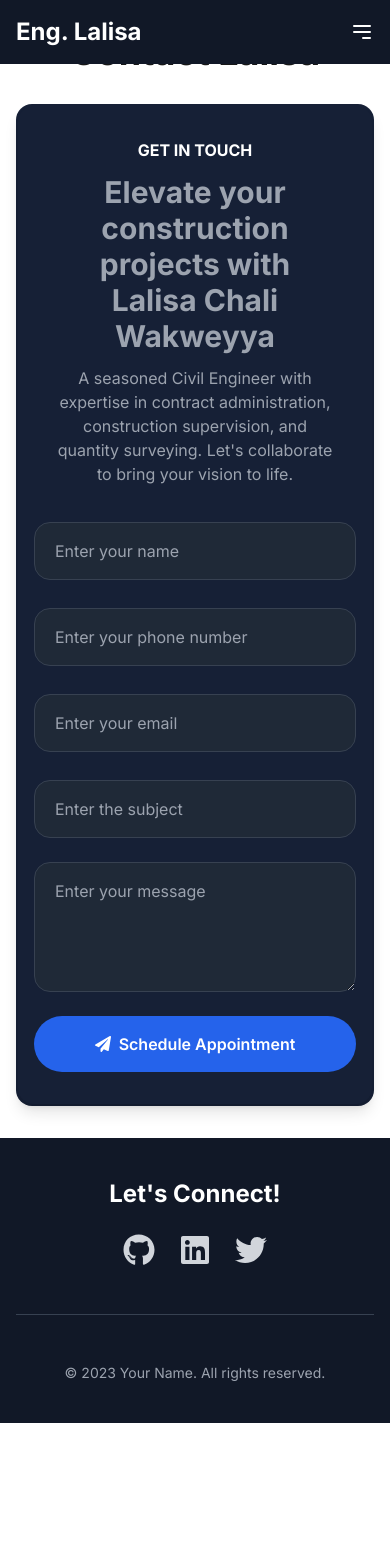
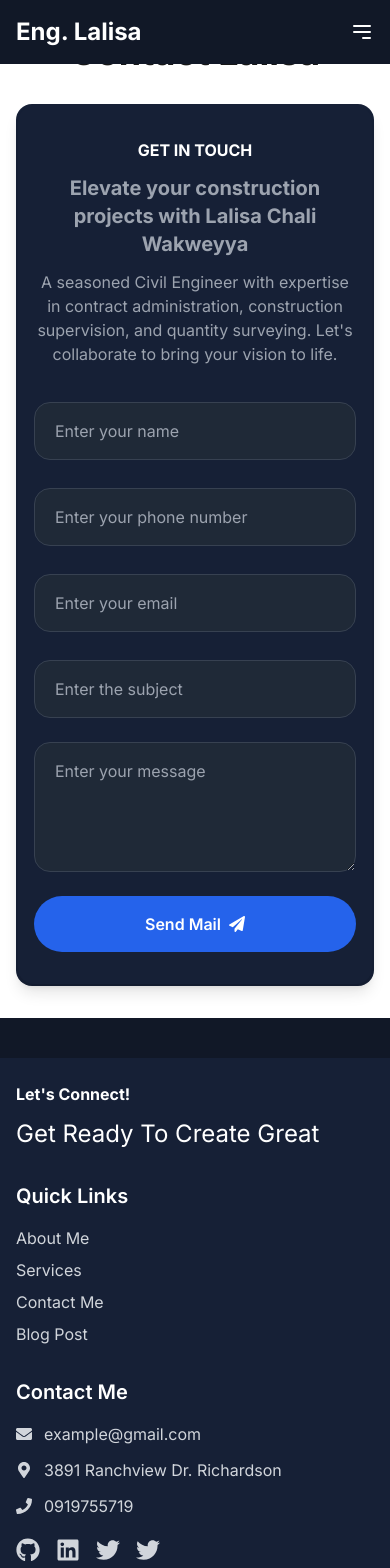
Before and after one commit to BethelhemZeray/portfolio, a Next.js app: page /contact in a window 390 px wide. Shown: the top 1568 px of the page. Before the commit the page ends 1423 px from the top, so only its background shows below. Built offline with nearby package versions, Linux system fonts and the light colour scheme.

Commit message:
all change

```diff
--- a/app/components/ContactForm.tsx
+++ b/app/components/ContactForm.tsx
@@ -2,16 +2,16 @@ import { FaPaperPlane } from "react-icons/fa";
 
 const ContactForm = () => {
   return (
-    <div className="bg-dark text-white px-4 p-8 md:p-12 lg:py-[60px] rounded-2xl shadow-lg">
+    <div className="bg-dark text-white px-4 py-8 md:p-12 lg:py-[60px] rounded-2xl shadow-lg">
       {/* Grid Layout for GET IN TOUCH and Form Sections */}
       <div className="grid grid-cols-1 lg:grid-cols-2 gap-8">
         {/* GET IN TOUCH Section */}
-        <div className="flex flex-col justify-center items-left h-full space-y-3 px-5">
-          <h2 className="font-bold">GET IN TOUCH</h2>
-          <p className="text-gray-400 font-bold text-3xl">
+        <div className="flex flex-col justify-center items-left h-full space-y-3 lg:px-5">
+          <h2 className="font-bold ">GET IN TOUCH</h2>
+          <p className="text-gray-400 font-bold text-xl lg:text-3xl">
             Elevate your construction projects with Lalisa Chali Wakweyya
           </p>
-          <p className="text-gray-400">
+          <p className="w-full text-gray-400">
             A seasoned Civil Engineer with expertise in contract administration,
             construction supervision, and quantity surveying. Let's collaborate
             to bring your vision to life.
@@ -90,8 +90,8 @@ const ContactForm = () => {
                 type="submit"
                 className="w-full flex items-center justify-center px-4 py-4 bg-blue-600 text-white font-semibold rounded-[50px] hover:bg-blue-700 transition-colors duration-300"
               >
-                <FaPaperPlane className="mr-2" />
-                Schedule Appointment
+                Send Mail
+                <FaPaperPlane className="ml-2" />
               </button>
             </div>
           </form>
--- a/app/components/CounterCard.tsx
+++ b/app/components/CounterCard.tsx
@@ -51,10 +51,10 @@ const CounterCard = ({ count }: { count: CountProps }) => {
         ref={cardRef}
         className="text-center p-6 rounded-2xl shadow-lg hover-glow bg-dark"
       >
-        <div className="flex justify-center items-center w-full mb-4 p-4">
+        <div className="flex justify-center items-center w-full p-2 mb-2 lg:mb-4 lg:p-4">
           {Icon && <Icon className="text-4xl lg:text-5xl text-primary2" />}
         </div>
-        <h3 className="text-3xl font-bold text-white mb-2">{count.role}</h3>
+        <h3 className="text-xl lg:text-3xl font-bold text-white mb-2">{count.role}</h3>
         <p className="text-gray-300">{count.description}</p>
       </div>
     </div>
--- a/app/components/Footer.tsx
+++ b/app/components/Footer.tsx
@@ -1,27 +1,76 @@
 import Link from "next/link";
 import { config } from "../constants/footer";
-import { FaGithub, FaLinkedin, FaTwitter } from "react-icons/fa"; // Import icons from React Icons
+import {
+  FaGithub,
+  FaLinkedin,
+  FaTwitter,
+  FaEnvelope,
+  FaMapMarkerAlt,
+  FaPhone,
+} from "react-icons/fa"; // Import icons from React Icons
 
 export default function Footer() {
-  const { socialLinks, copyright, callToAction } = config.footer;
+  const { quickLinks, contac, socialLinks, copyright, callToAction, headline } =
+    config.footer;
 
   // Map icon names to React Icons components
   const iconComponents = {
     github: FaGithub,
     linkedin: FaLinkedin,
     twitter: FaTwitter,
+    email: FaEnvelope,
+    location: FaMapMarkerAlt,
+    phone: FaPhone,
   };
 
   return (
-    <footer className="bg-gray-900 text-white py-10">
-      <div className="container mx-auto px-4 flex flex-col items-center justify-center space-y-6">
+    <footer className="bg-gray-900 text-white pt-10">
+      <div className="container bg-dark mx-auto py-6 px-4 lg:p-6">
+        {/* Grid Layout for Quick Links, Contact Info, and Social Links */}
+        <div className="grid grid-cols-1 md:grid-cols-3 gap-8 mb-8">
           {/* Call-to-Action */}
-        <h2 className="text-2xl md:text-3xl font-bold text-center">
+          <div className="space-y-3">
+            <h2 className="text-1xl md:text-2xl font-bold">
               {callToAction}
             </h2>
+            <p className="text-2xl md:text-4xl">
+              {headline}
+            </p>
+          </div>
+          {/* Quick Links Section */}
+          <div>
+            <h3 className="text-xl font-semibold mb-4">Quick Links</h3>
+            <ul className="space-y-2">
+              {quickLinks.map((link, index) => (
+                <li key={index}>
+                  <Link
+                    href={`#${link.id}`}
+                    className="text-gray-300 hover:text-white transition-colors duration-300"
+                  >
+                    {link.name}
+                  </Link>
+                </li>
+              ))}
+            </ul>
+          </div>
 
-        {/* Social Media Links */}
-        <div className="flex space-x-6">
+          {/* Contact Information Section */}
+          <div>
+            <h3 className="text-xl font-semibold mb-4">Contact Me</h3>
+            <ul className="space-y-3">
+              {contac.map((contact, index) => {
+                const Icon =
+                  iconComponents[contact.icon as keyof typeof iconComponents];
+                return (
+                  <li key={index} className="flex items-center space-x-3">
+                    <Icon className="w-4 h-4 text-gray-300" />
+                    <span className="text-gray-300">{contact.url}</span>
+                  </li>
+                );
+              })}
+            </ul>
+
+            <div className="flex mt-5 lg:mt-4 space-x-4">
               {socialLinks.map((link, index) => {
                 const Icon =
                   iconComponents[link.icon as keyof typeof iconComponents];
@@ -34,16 +83,19 @@ export default function Footer() {
                     className="text-gray-300 hover:text-white transition-colors duration-300"
                     aria-label={link.name}
                   >
-                <Icon className="w-8 h-8" /> {/* Render the icon */}
+                    <Icon className="w-6 h-6" />
                   </Link>
                 );
               })}
+            </div>
+          </div>
         </div>
 
         {/* Line Separator */}
         <div className="w-full">
           <hr className="w-full border-t border-gray-700 my-6" />
         </div>
+
         {/* Copyright */}
         <p className="text-sm text-gray-400 text-center">{copyright}</p>
       </div>
--- a/app/components/GraduationSection.tsx
+++ b/app/components/GraduationSection.tsx
@@ -8,7 +8,8 @@ const data = graduation[0];
 
 const GraduationSection = () => {
   return (
-    <div className="grid grid-col-1 lg:grid-cols-2 gap-6 p-6 bg-white rounded-lg shadow-md">
+    <div className="grid grid-col-1 lg:grid-cols-2 gap-6 p-6 bg-white rounded-lg shadow-md"
+    >
       {/* Left Section: Graduation Hat, Scroll Icon, and Year */}
       <div
         className="grid grid-col-1 lg:grid-cols-2 rounded-lg shadow-md lg:order-1 order-2"
@@ -17,11 +18,11 @@ const GraduationSection = () => {
         }}
       >
         {/* Icons Section */}
-        <div className="flex flex-col items-center justify-center p-6">
+        <div className="flex flex-col items-center justify-center pt-0 p-6">
           {/* Graduation Hat Icon */}
-          <FaGraduationCap size={150} color="#FFFFFF" />
+          <FaGraduationCap size={180} color="#FFFFFF" />
           {/* Scroll Icon */}
-          <GiTiedScroll size={80} color="#FFFFFF" />
+          <GiTiedScroll size={80} color="#FFFFFF" className="py-[-10px]"/>
           {/* Headline */}
           <p className="mt-4 text-2xl font-bold text-white text-center">
             Graduation Achievements
@@ -55,8 +56,8 @@ const GraduationSection = () => {
         />
         {/* Name and Department */}
         <div className="text-center">
-          <h2 className="text-5xl font-bold text-gray-800">{data.name}</h2>
-          <p className="text-3xl text-gray-600 mt-2">{data.dept}</p>
+          <h2 className="lg:text-5xl text-2xl font-bold text-gray-800">{data.name}</h2>
+          <p className="lg:text-3xl text-1xl font-bold text-gray-600 mt-2">{data.dept}</p>
         </div>
       </div>
     </div>
--- a/app/components/Navbar.tsx
+++ b/app/components/Navbar.tsx
@@ -1,11 +1,29 @@
 "use client"; // Mark this as a Client Component
-
 import Link from "next/link";
 import { useState } from "react";
 import { navLinks } from "../constants/navLinks";
+import { config } from "../constants/footer";
+import {
+  FaGithub,
+  FaLinkedin,
+  FaTwitter,
+  FaEnvelope,
+  FaMapMarkerAlt,
+  FaPhone,
+} from "react-icons/fa";
 
 export default function Navbar() {
+  const iconComponents = {
+    github: FaGithub,
+    linkedin: FaLinkedin,
+    twitter: FaTwitter,
+    email: FaEnvelope,
+    location: FaMapMarkerAlt,
+    phone: FaPhone,
+  };
+
   const [isMenuOpen, setIsMenuOpen] = useState(false);
+  const { socialLinks } = config.footer;
 
   const toggleMenu = () => {
     setIsMenuOpen(!isMenuOpen);
@@ -53,23 +71,81 @@ export default function Navbar() {
             </li>
           ))}
         </ul>
+      </div>
+      {/* Mobile Menu (Sidebar) */}
+      <div
+        className={`lg:hidden fixed inset-0 bg-black bg-opacity-50 backdrop-blur-sm z-40 transition-opacity duration-700 ${
+          isMenuOpen ? "opacity-100" : "opacity-0 pointer-events-none"
+        }`}
+        onClick={toggleMenu} // Close menu when clicking outside
+      >
+        <div
+          className={`fixed top-0 left-0 h-screen w-3/4 max-w-sm bg-gray-900 bg-opacity-95 backdrop-blur-md transform transition-transform duration-700 ease-in-out px-3 ${
+            isMenuOpen ? "translate-x-0" : "-translate-x-full"
+          }`}
+          onClick={(e) => e.stopPropagation()} // Prevent clicks inside the sidebar from closing it
+        >
+          <div className="absolute top-4 left text-gray-300 text-xl focus:outline-none">
+            Eng. Lalisa
+          </div>
+          {/* Close Button */}
+          <button
+            onClick={toggleMenu}
+            className="absolute top-4 right-4 text-white focus:outline-none"
+          >
+            <svg
+              className="w-6 h-6"
+              fill="none"
+              stroke="currentColor"
+              viewBox="0 0 24 24"
+              xmlns="http://www.w3.org/2000/s"
+            >
+              <path
+                strokeLinecap="round"
+                strokeLinejoin="round"
+                strokeWidth="2"
+                d="M6 18L18 6M6 6l12 12"
+              />
+            </svg>
+          </button>
 
-        {/* Navigation Links (Mobile) */}
-        {isMenuOpen && (
-          <ul className="lg:hidden absolute top-16 left-0 w-full bg-gray-900 bg-opacity-90 backdrop-blur-md flex flex-col items-center space-y-4 py-4">
+          {/* Navigation Links */}
+          <ul className="flex flex-col space-y-1 mt-16">
             {navLinks.map((link) => (
-              <li key={link.id}>
+              <li key={link.id} className="border-t border-gray-400 pt-2 pb-1">
                 <Link
                   href={`#${link.id}`}
-                  className="text-gray-300 hover:text-white transition-colors duration-300"
-                  onClick={toggleMenu} // Close menu on link click
+                  className="text-gray-400 hover:text-white transition-colors duration-100 text-lg"
+                  onClick={toggleMenu}
                 >
                   {link.title}
                 </Link>
               </li>
             ))}
           </ul>
-        )}
+          {/* socila links */}
+          <div className="mt-9 text-gray-300">
+            <p>FIND ME WITH</p>
+            <div className="flex mt-3 lg:mt-4 space-x-4">
+              {socialLinks.map((link, index) => {
+                const Icon =
+                  iconComponents[link.icon as keyof typeof iconComponents];
+                return (
+                  <Link
+                    key={index}
+                    href={link.url}
+                    target="_blank"
+                    rel="noopener noreferrer"
+                    className="text-gray-200 bg-gray-700 hover:text-white transition-colors duration-300 rounded-full p-2"
+                    aria-label={link.name}
+                  >
+                    <Icon className="w-4 h-4" />
+                  </Link>
+                );
+              })}
+            </div>
+          </div>
+        </div>
       </div>
     </nav>
   );
--- a/app/components/ProgressChart.tsx
+++ b/app/components/ProgressChart.tsx
@@ -11,7 +11,11 @@ interface Skill {
 const ProgressChart = ({ title, skills }: ProgressChartProps) => {
   return (
     <div className="w-full grid grid-cols-1 gap-4 rounded-lg p-4">
-        <h2 className="text-2xl font-bold text-left mb-2 lg:mb-3">{title}</h2>
+      <div className="w-full flex justify-between items-center py-4">
+        <h2 className="text-xl lg:text-2xl font-bold truncate">
+          {title}
+        </h2>
+      </div>
       {skills.map((s, index) => (
         <div key={index} className="bg-dark rounded-lg p-5 opacity-98">
           <div className="flex justify-between items-center mb-2">
--- a/app/components/RowExperiance.tsx
+++ b/app/components/RowExperiance.tsx
@@ -7,7 +7,7 @@ interface RowExperienceProps {
 
 const RowExperience = ({ work }: RowExperienceProps) => {
   return (
-    <div className="group relative text-white bg-gray-900 border-t-2 overflow-hidden border-white-500 hover:border-primary duration-600">
+    <div className="group relative text-white bg-gray-900 border-t-2 overflow-hidden border-white-500 hover:border-primary duration-600 mt-3">
       {/* Hover Effect Background */}
       <div className="absolute inset-0 bg-gradient-to-b from-primary to-transparent opacity-0 group-hover:opacity-100 transition-opacity duration-600"></div>
 
@@ -22,20 +22,20 @@ const RowExperience = ({ work }: RowExperienceProps) => {
 
           {/* Position and Project Cost */}
           <div className="text-center lg:text-left">
-            <p className="text-3xl">{work.position}</p>
+            <p className="text-2xl lg:text-3xl">{work.position}</p>
             <p className="text-white">{work.projectCost}</p>
           </div>
         </div>
 
         {/* Grid Item 2: Project and Client */}
         <div className="lg:col-span-1 space-y-4 flex flex-col items-center lg:items-start text-center lg:text-left">
-          <h3 className="text-xl font-semibold">{work.project}</h3>
+          <h3 className="lg:text-xl font-semibold">{work.project}</h3>
           <p className="text">{work.client}</p>
         </div>
 
         {/* Grid Item 3: Contractor and Consultant */}
         <div className="lg:col-span-1 space-y-4 flex flex-col items-center lg:items-start text-center lg:text-left">
-          <p className="text-xl">{work.contractor}</p>
+          <p className="lg:text-xl">{work.contractor}</p>
           <p className="text-white">{work.consultant}</p>
         </div>
       </div>
--- /dev/null
+++ b/app/components/SectionHeader.tsx
@@ -0,0 +1,23 @@
+import CountSection from "../components/CountSection";
+import ExperianceCard from "../components/ExperianceCard";
+import GraduationSection from "../components/GraduationSection";
+import SkillSection from "../components/SkillSection";
+import { skills } from "../constants/skills";
+
+interface SectionProps {
+    section: string[];
+}
+
+const SectionHeader = ({ section }: SectionProps) => {
+  return (
+      <div className="container mx-auto">
+        <h2 className="text-4xl font-bold text-center">About Me</h2>
+        <p className="mt-4 text-lg text-center">
+          I am a passionate developer with expertise in Next.js and Tailwind
+          CSS.
+        </p>
+      </div>
+  );
+};
+
+export default SectionHeader;
--- a/app/constants/footer.ts
+++ b/app/constants/footer.ts
@@ -1,6 +1,40 @@
 export const config = {
-    // Other config data...
     footer: {
+      quickLinks: [
+        {
+          name: "About Me",
+          id: "about",
+        },
+        {
+          name: "Services",
+          id: "services",
+        },
+        {
+          name: "Contact Me",
+          id: "contact",
+        },
+        {
+          name: "Blog Post",
+          id: "blog",
+        },
+      ],
+      contac: [
+        {
+          name: "email",
+          url: "example@gmail.com",
+          icon: "email", // You can use an icon library like FontAwesome or Heroicons
+        },
+        {
+          name: "location",
+          url: "3891 Ranchview Dr. Richardson",
+          icon: "location",
+        },
+        {
+          name: "phone",
+          url: "0919755719",
+          icon: "phone",
+        },
+      ],
       socialLinks: [
         {
           name: "GitHub",
@@ -17,8 +51,14 @@ export const config = {
           url: "https://twitter.com/yourusername",
           icon: "twitter",
         },
+        {
+          name: "Twitter",
+          url: "https://twitter.com/yourusername",
+          icon: "twitter",
+        },
       ],
-      copyright: "© 2023 Your Name. All rights reserved.",
+      copyright: "© 2025 AbeDevSaga. All rights reserved.",
       callToAction: "Let's Connect!",
+      headline: "Get Ready To Create Great",
     },
   };
--- a/app/constants/hero.ts
+++ b/app/constants/hero.ts
@@ -1,6 +1,7 @@
 import { THero } from "./type";
 import profile from '../../public/images/banner.png';
 import Architecture from '../../public/images/architecture.jpg';
+import bg from '../../public/images/19389.jpg';
 
 
 export const hero: THero[] = [
@@ -20,7 +21,7 @@ export const hero: THero[] = [
       alt: "Lalisa Chali Wakweyya",
     },
     backgroundImage: {
-      src: Architecture,
+      src: bg,
       alt: "Architecture",
     },
   },
```
Also changed, not shown: public/images/gpt6.jpg (added), 1 other file (tests, documents, lock files or other folders). Lines whose indentation alone changed are shown as unchanged.
